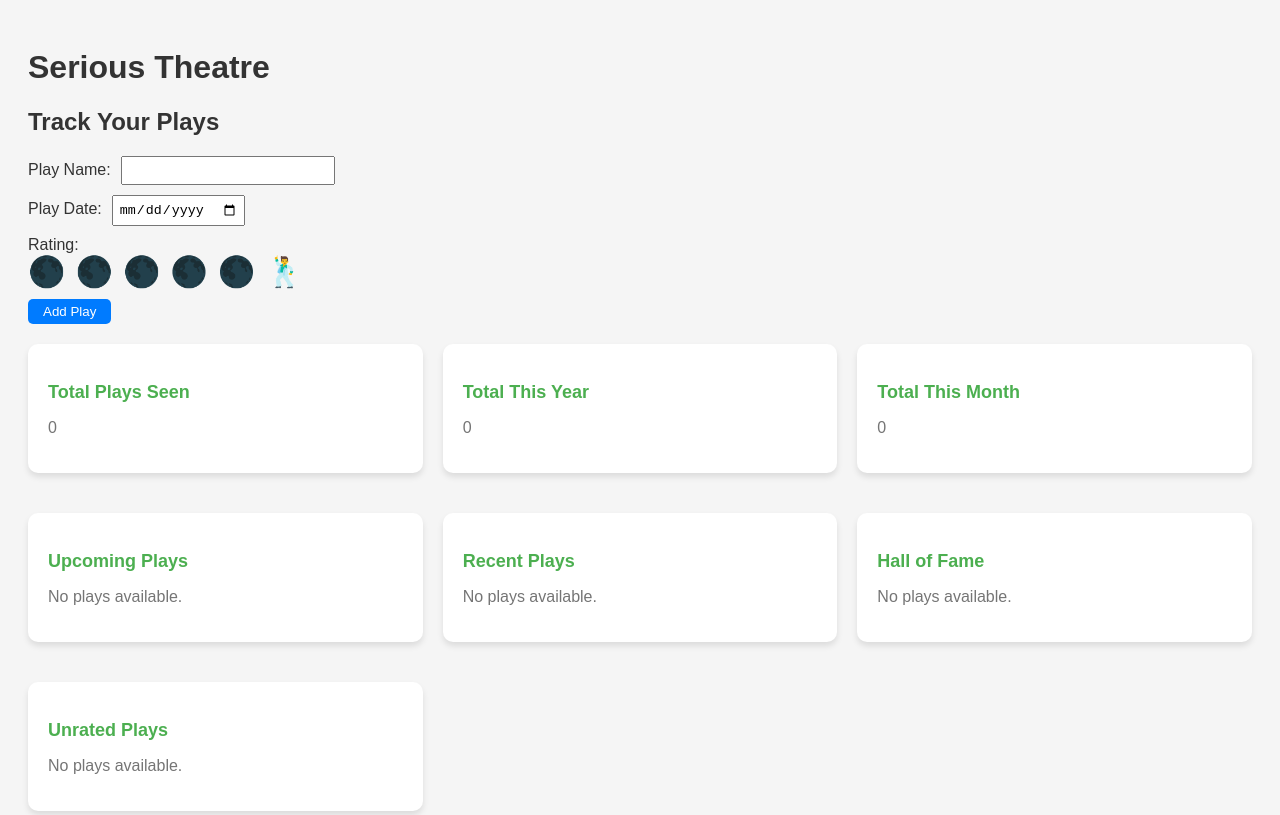
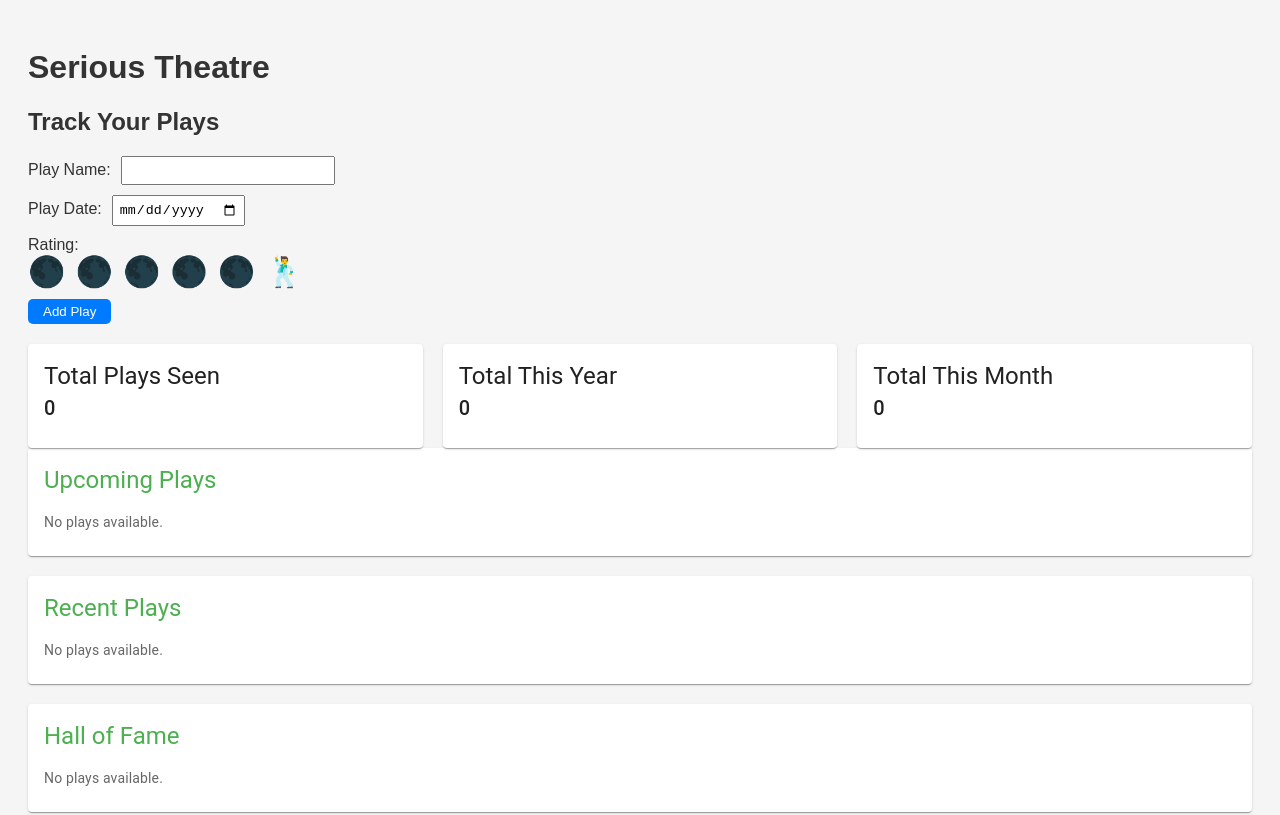
Before and after one commit to tescoboy/serious-theatre, a React (Create React App) app: page / in a window 1280 px wide. Shown: the top 815 px of the page. Built offline with nearby package versions, Linux system fonts and the light colour scheme; the HTML template or start-up script is replaced by a standard one.

Commit message:
Update Dashboard.js

```diff
--- a/src/components/Dashboard.js
+++ b/src/components/Dashboard.js
@@ -1,4 +1,5 @@
 import React, { useState } from "react";
+import { Button, Card, CardContent, Typography, TextField, Select, MenuItem, Box } from "@mui/material";
 
 const Dashboard = ({ plays, onEditPlay, onDeletePlay }) => {
   const [selectedPlay, setSelectedPlay] = useState(null); // For editing overlay
@@ -57,52 +58,64 @@ const Dashboard = ({ plays, onEditPlay, onDeletePlay }) => {
     setSelectedPlay(null); // Close the overlay after deleting
   };
 
-  const renderPlayActions = (play) => (
-    <div style={{ display: "flex", gap: "10px" }}>
-      <button
+  const renderTile = (title, data) => (
+    <Card sx={{ minWidth: 275, marginBottom: "20px" }}>
+      <CardContent>
+        <Typography variant="h5" component="div" sx={{ mb: 2, color: "#4CAF50" }}>
+          {title}
+        </Typography>
+        <Box>
+          {data.length > 0 ? (
+            data.map((play) => (
+              <Box key={play.id} sx={{ marginBottom: "10px" }}>
+                <Typography variant="body1" component="div">
+                  <strong>{play.name}</strong> ({play.date})
+                </Typography>
+                <Button
                   onClick={() => handleEditClick(play)}
-        className="button edit"
+                  variant="contained"
+                  color="primary"
+                  sx={{ marginTop: "10px" }}
                 >
                   Edit
-      </button>
-    </div>
-  );
-
-  const renderTile = (title, data) => (
-    <div className="tile">
-      <h3>{title}</h3>
-      <ul>
-        {data.length > 0 ? (
-          data.map((play) => (
-            <li key={play.id}>
-              <span>
-                <strong>{play.name}</strong> ({play.date})
-              </span>
-              {renderPlayActions(play)}
-            </li>
+                </Button>
+              </Box>
             ))
           ) : (
-          <p>No plays available.</p>
+            <Typography variant="body2" color="text.secondary">
+              No plays available.
+            </Typography>
           )}
-      </ul>
-    </div>
+        </Box>
+      </CardContent>
+    </Card>
   );
 
   return (
-    <div className="dashboard-container">
+    <div>
       {/* Summary Tiles */}
-      <div className="tile">
-        <h3>Total Plays Seen</h3>
-        <p>{totalPlays}</p>
-      </div>
-      <div className="tile">
-        <h3>Total This Year</h3>
-        <p>{totalThisYear}</p>
-      </div>
-      <div className="tile">
-        <h3>Total This Month</h3>
-        <p>{totalThisMonth}</p>
-      </div>
+      <Box sx={{ display: "flex", justifyContent: "space-between", gap: "20px" }}>
+        <Card sx={{ flex: 1 }}>
+          <CardContent>
+            <Typography variant="h5" component="div">Total Plays Seen</Typography>
+            <Typography variant="h6">{totalPlays}</Typography>
+          </CardContent>
+        </Card>
+
+        <Card sx={{ flex: 1 }}>
+          <CardContent>
+            <Typography variant="h5" component="div">Total This Year</Typography>
+            <Typography variant="h6">{totalThisYear}</Typography>
+          </CardContent>
+        </Card>
+
+        <Card sx={{ flex: 1 }}>
+          <CardContent>
+            <Typography variant="h5" component="div">Total This Month</Typography>
+            <Typography variant="h6">{totalThisMonth}</Typography>
+          </CardContent>
+        </Card>
+      </Box>
 
       {/* Detailed Tiles */}
       {renderTile("Upcoming Plays", upcomingPlays)}
@@ -114,77 +127,67 @@ const Dashboard = ({ plays, onEditPlay, onDeletePlay }) => {
       {selectedPlay && (
         <div className="overlay">
           <div className="overlay-content">
-            <h3>Edit Play</h3>
+            <Typography variant="h6" component="div" sx={{ mb: 2 }}>
+              Edit Play
+            </Typography>
 
-            <div style={{ marginBottom: "10px" }}>
-              <label>
-                Play Name:
-                <input
-                  type="text"
+            <TextField
+              label="Play Name"
               name="name"
               value={editedPlay.name}
               onChange={handleInputChange}
-                  style={{ padding: "5px", width: "100%" }}
+              fullWidth
+              sx={{ mb: 2 }}
             />
-              </label>
-            </div>
 
-            <div style={{ marginBottom: "10px" }}>
-              <label>
-                Play Date:
-                <input
+            <TextField
+              label="Play Date"
               type="date"
               name="date"
               value={editedPlay.date}
               onChange={handleInputChange}
-                  style={{ padding: "5px", width: "100%" }}
+              fullWidth
+              sx={{ mb: 2 }}
             />
-              </label>
-            </div>
 
-            <div style={{ marginBottom: "10px" }}>
-              <label>
-                Rating:
-                <select
+            <Select
               name="rating"
               value={editedPlay.rating}
               onChange={handleInputChange}
-                  style={{ padding: "5px", width: "100%" }}
+              fullWidth
+              sx={{ mb: 2 }}
             >
-                  <option value={0}>Unrated</option>
-                  <option value={1}>🌑</option>
-                  <option value={2}>🌗</option>
-                  <option value={3}>🌕</option>
-                  <option value={4}>🌕🌕</option>
-                  <option value={5}>🌕🌕🌕</option>
-                  <option value={6}>🕺</option>
-                </select>
-              </label>
-            </div>
+              <MenuItem value={0}>Unrated</MenuItem>
+              <MenuItem value={1}>🌑</MenuItem>
+              <MenuItem value={2}>🌗</MenuItem>
+              <MenuItem value={3}>🌕</MenuItem>
+              <MenuItem value={4}>🌕🌕</MenuItem>
+              <MenuItem value={5}>🌕🌕🌕</MenuItem>
+              <MenuItem value={6}>🕺</MenuItem>
+            </Select>
 
-            <div style={{ display: "flex", gap: "10px", marginTop: "20px" }}>
-              <button
+            <Box sx={{ display: "flex", gap: "10px", marginTop: "20px" }}>
+              <Button
                 onClick={handleSave}
-                className="button edit"
-                style={{ backgroundColor: "#4CAF50", color: "white" }}
+                variant="contained"
+                color="success"
               >
                 Save
-              </button>
-              <button
+              </Button>
+              <Button
                 onClick={handleDelete}
-                className="button delete"
-                style={{ backgroundColor: "#DC3545", color: "white" }}
+                variant="contained"
+                color="error"
               >
                 Delete
-              </button>
-              <button
+              </Button>
+              <Button
                 onClick={handleOverlayClose}
-                className="button delete"
-                style={{ backgroundColor: "#6c757d", color: "white" }}
+                variant="outlined"
               >
                 Close
-              </button>
-            </div>
+              </Button>
+            </Box>
           </div>
         </div>
       )}
```
Lines whose indentation alone changed are shown as unchanged.
